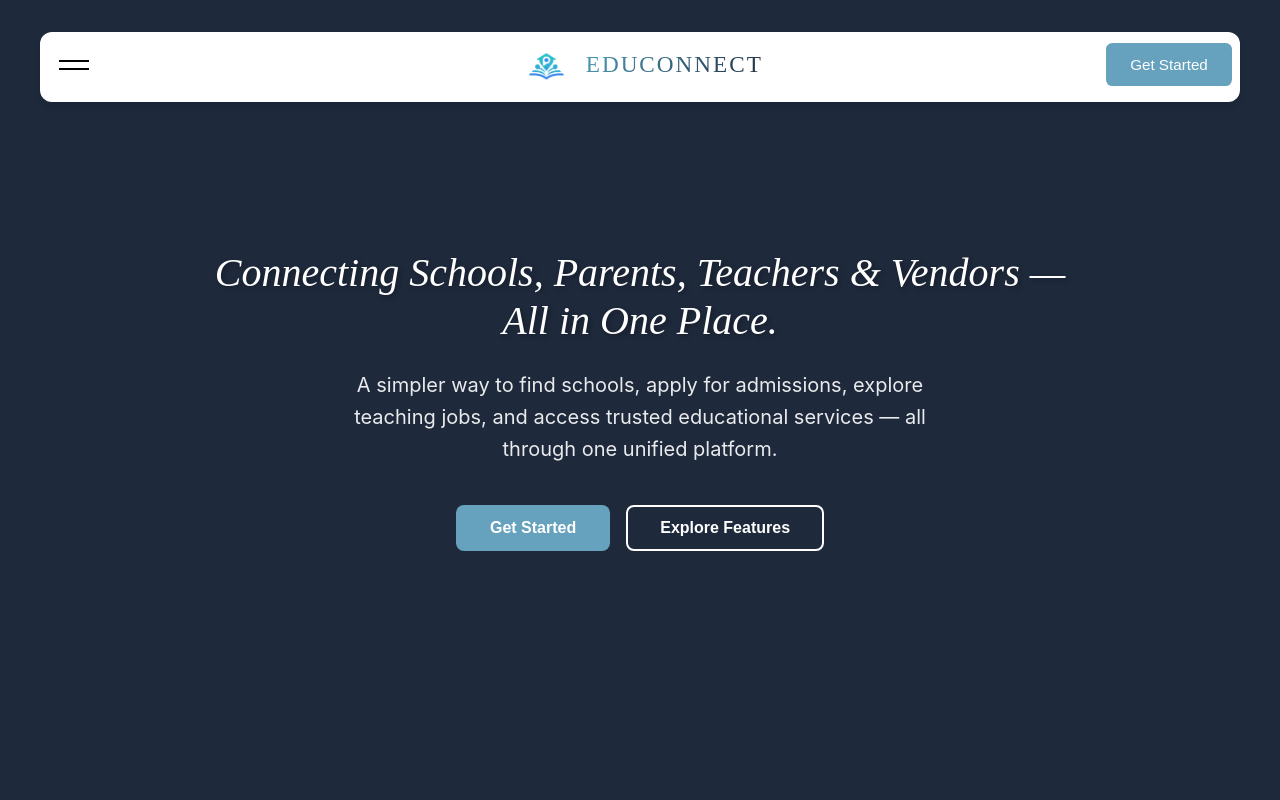
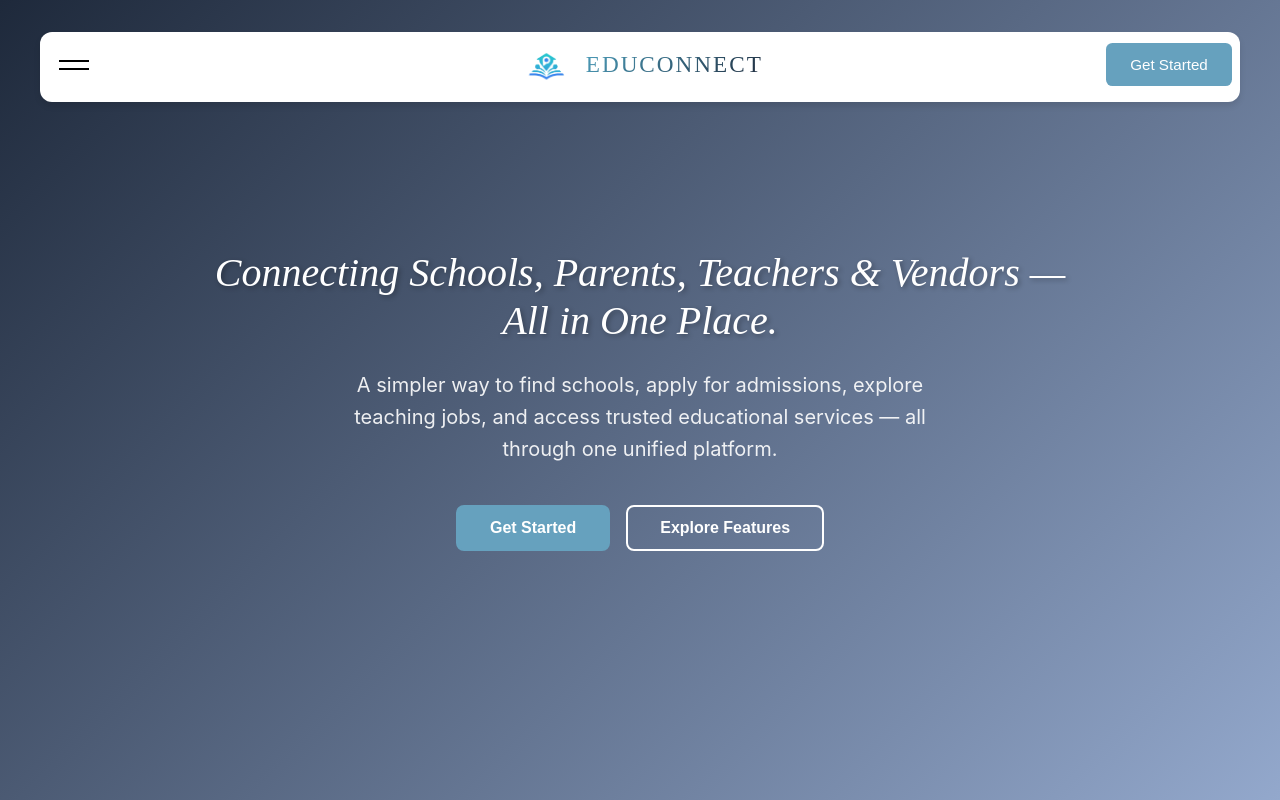
Before and after one commit to Javeria-Javaid/EduConnent, a React (Vite) app in the folder EduConnect/: page / in a window 1280 px wide. Shown: the top 800 px of the page. Built offline with nearby package versions, Linux system fonts and the light colour scheme.

Commit message:
updated bg for hero

```diff
--- a/EduConnect/src/App.jsx
+++ b/EduConnect/src/App.jsx
@@ -72,7 +72,8 @@ function App() {
         },
         background: "gradient",
         backgroundProps: {
-            gradient: "linear-gradient(135deg, #1e293b 0%, #1e293b 100%)",
+            // 💡 FIX APPLIED: Using the new gradient here to override the default prop.
+            gradient: "linear-gradient(135deg, rgb(30, 41, 59) 0%, rgb(147 168 204) 100%)",
             color: "#1e293b"
         },
         className: "fade-in",
@@ -91,7 +92,7 @@ function App() {
 
             <Hero {...heroProps} />
 
-            {/* 💡 NEW: Render the About Section here */}
+            {/* 💡 Render the About Section here */}
             <AboutSection />
 
             {/* ... other sections go here ... */}
--- a/EduConnect/src/components/Hero/Hero.jsx
+++ b/EduConnect/src/components/Hero/Hero.jsx
@@ -7,7 +7,8 @@ const Hero = ({
                   subtitle,
                   background = "gradient",
                   backgroundProps = {
-                      gradient: "linear-gradient(135deg, #1e293b 0%, #1e293b 100%)",
+                      // 💡 UPDATED GRADIENT VALUE
+                      gradient: "linear-gradient(135deg, rgb(30, 41, 59) 0%, rgb(147 168 204) 100%)",
                       color: "#1e293b"
                   },
                   primaryButton = {
@@ -22,7 +23,6 @@ const Hero = ({
               }) => {
 
     const getBackgroundStyle = () => {
-        // ... (getBackgroundStyle function remains the same) ...
         switch (background) {
             case 'gradient':
                 return { background: backgroundProps.gradient };
@@ -48,7 +48,7 @@ const Hero = ({
             <div className="hero-container">
                 <div className="hero-content">
                     <h1 className="hero-title">
-                        {/* 💡 UPDATED: Using DecryptedText for Title Animation */}
+                        {/* 💡 Using DecryptedText for Title Animation */}
                         <DecryptedText
                             text={title}
                             animateOn="view"
@@ -61,7 +61,7 @@ const Hero = ({
                     </h1>
 
                     <p className="hero-subtitle">
-                        {/* 💡 UPDATED: Using DecryptedText for Subtitle Animation */}
+                        {/* 💡 Using DecryptedText for Subtitle Animation */}
                         <DecryptedText
                             text={subtitle}
                             animateOn="view"
@@ -74,7 +74,6 @@ const Hero = ({
                     </p>
 
                     <div className="hero-buttons">
-                        {/* ... (buttons remain the same) ... */}
                         {primaryButton && (
                             <button
                                 className="btn primary"
```
